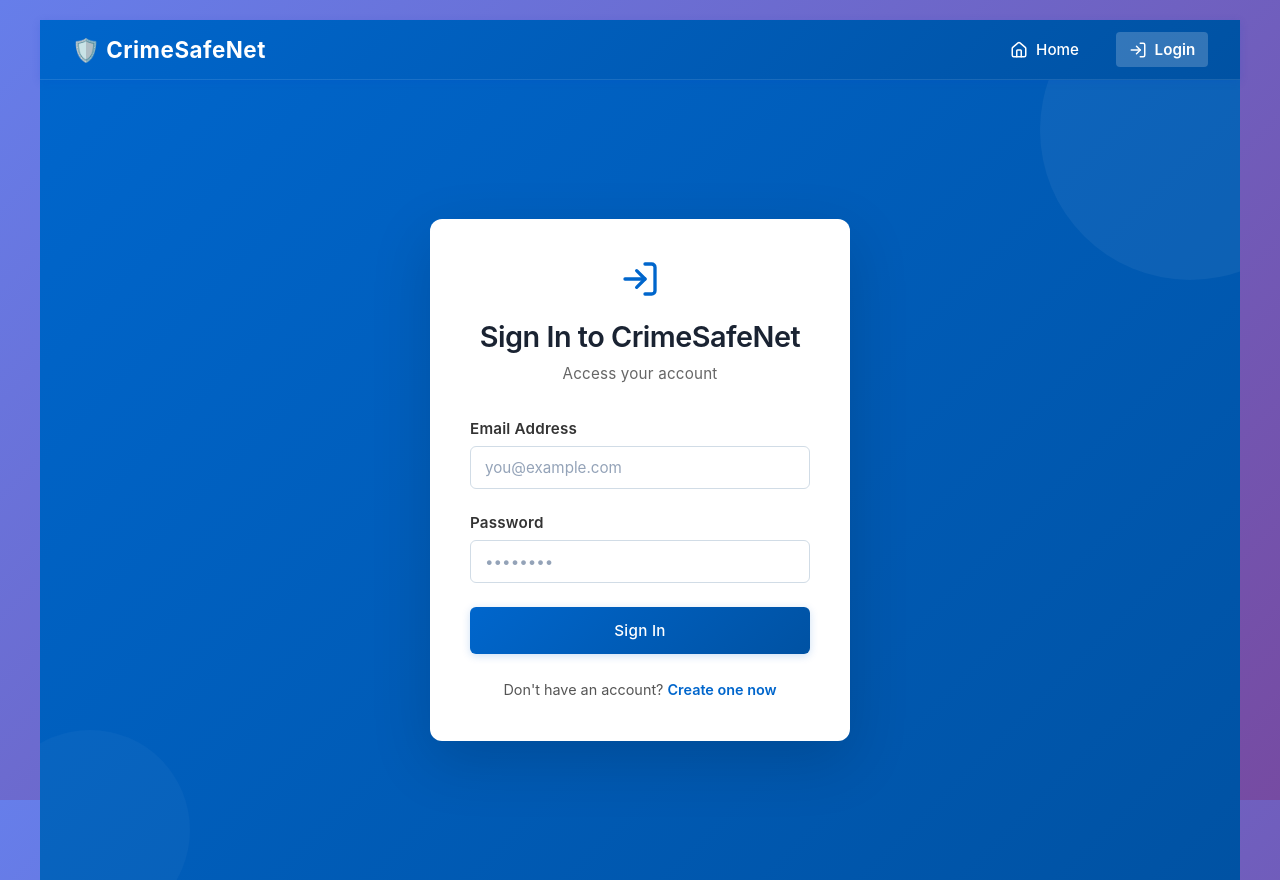
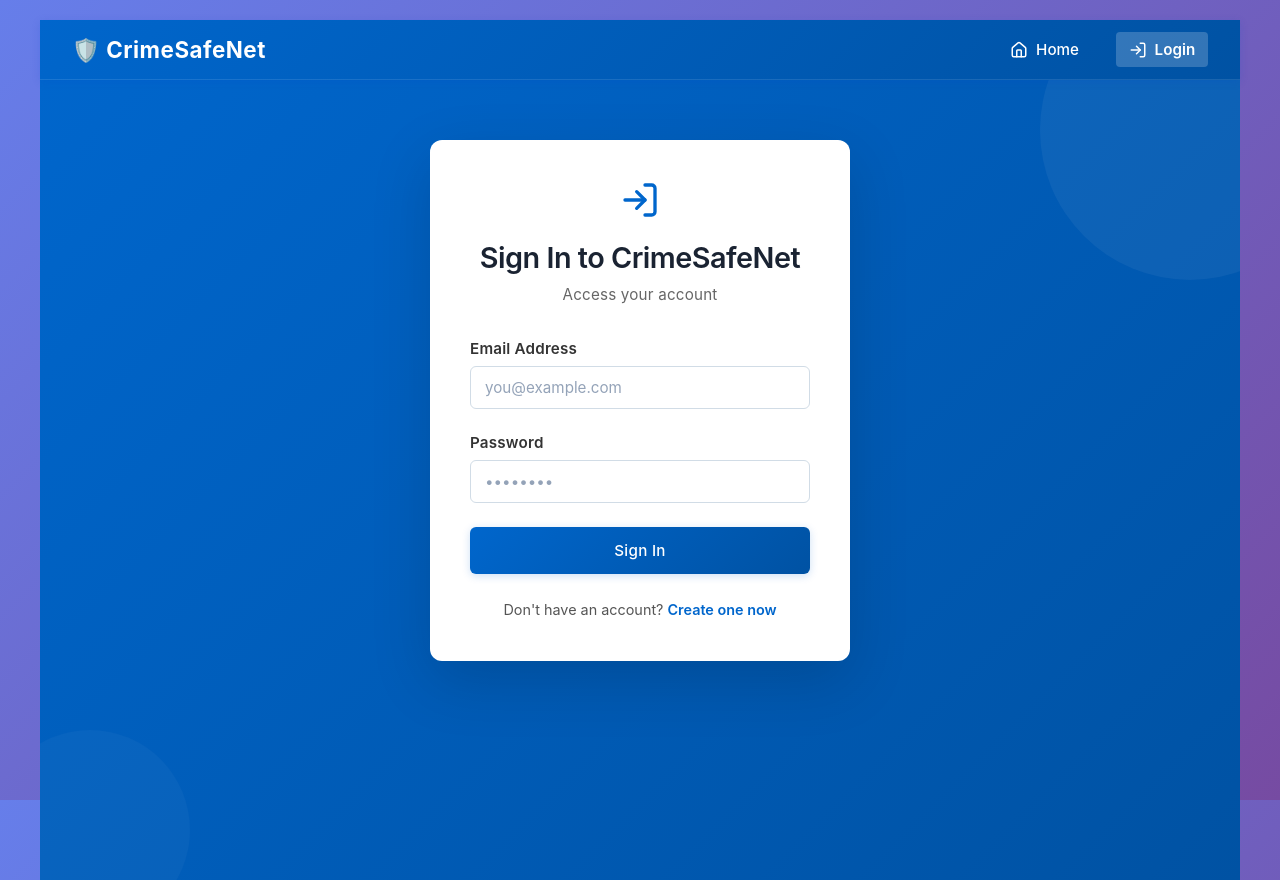
Before and after one commit to saisuswin/Crime-Safe-Net1, a React (Vite) app in the folder frontend/: page /login in a window 1280 px wide. Built offline with nearby package versions, Linux system fonts and the light colour scheme; the HTML template or start-up script is replaced by a standard one.

Commit message:
Fix scrolling issue on Create Account page - enable vertical scrolling and improve spacing

```diff
--- a/frontend/src/pages/Auth.css
+++ b/frontend/src/pages/Auth.css
@@ -3,10 +3,11 @@
   background: linear-gradient(135deg, #0066cc 0%, #0052a3 100%);
   display: flex;
   justify-content: center;
-  align-items: center;
-  padding: 20px;
+  align-items: flex-start;
+  padding: 40px 20px;
   position: relative;
-  overflow: hidden;
+  overflow-y: auto;
+  padding-top: 60px;
 }
 
 .auth-container::before {
@@ -43,6 +44,7 @@
   animation: slideUp 0.5s ease;
   position: relative;
   z-index: 1;
+  margin-bottom: 60px;
 }
 
 .auth-header {
```
